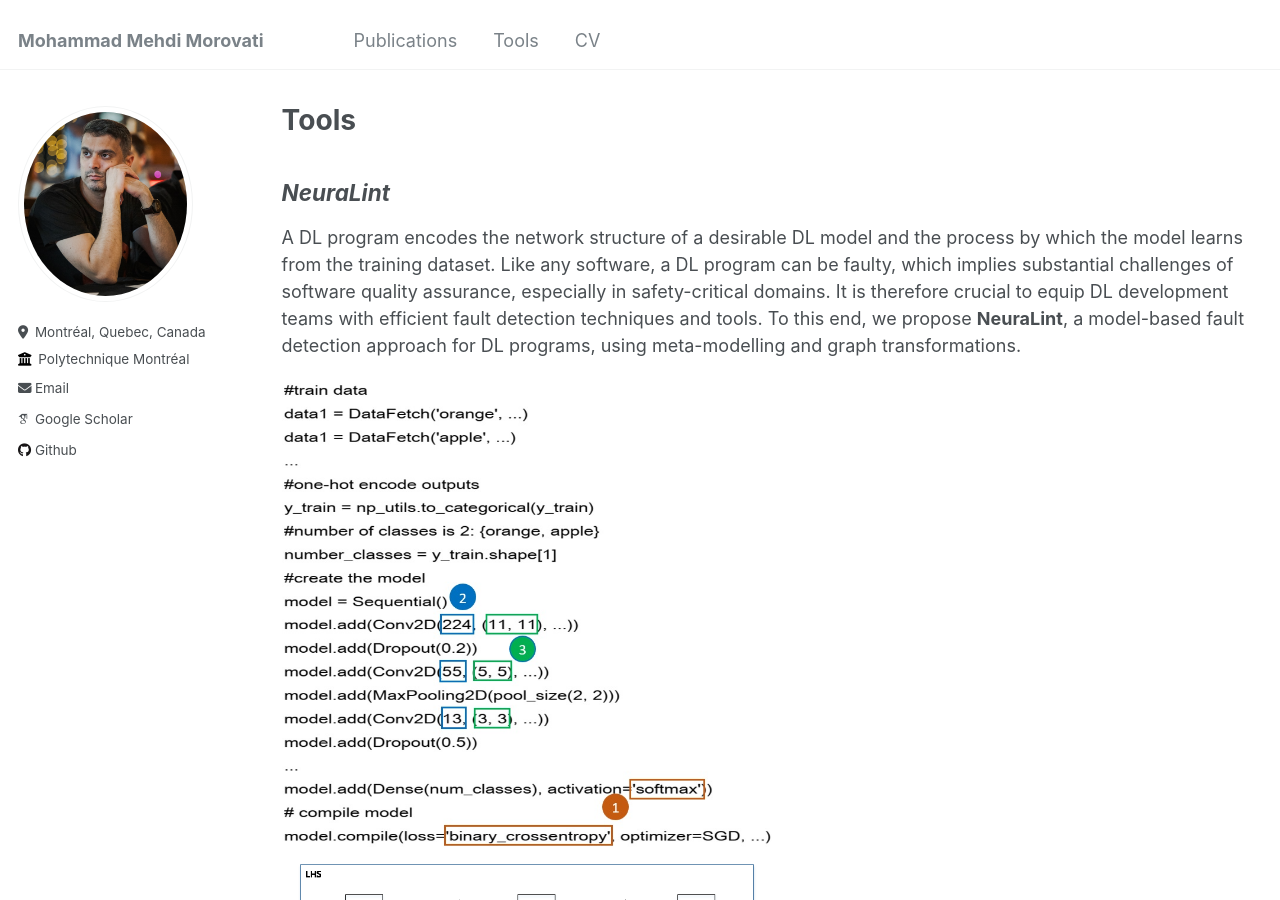
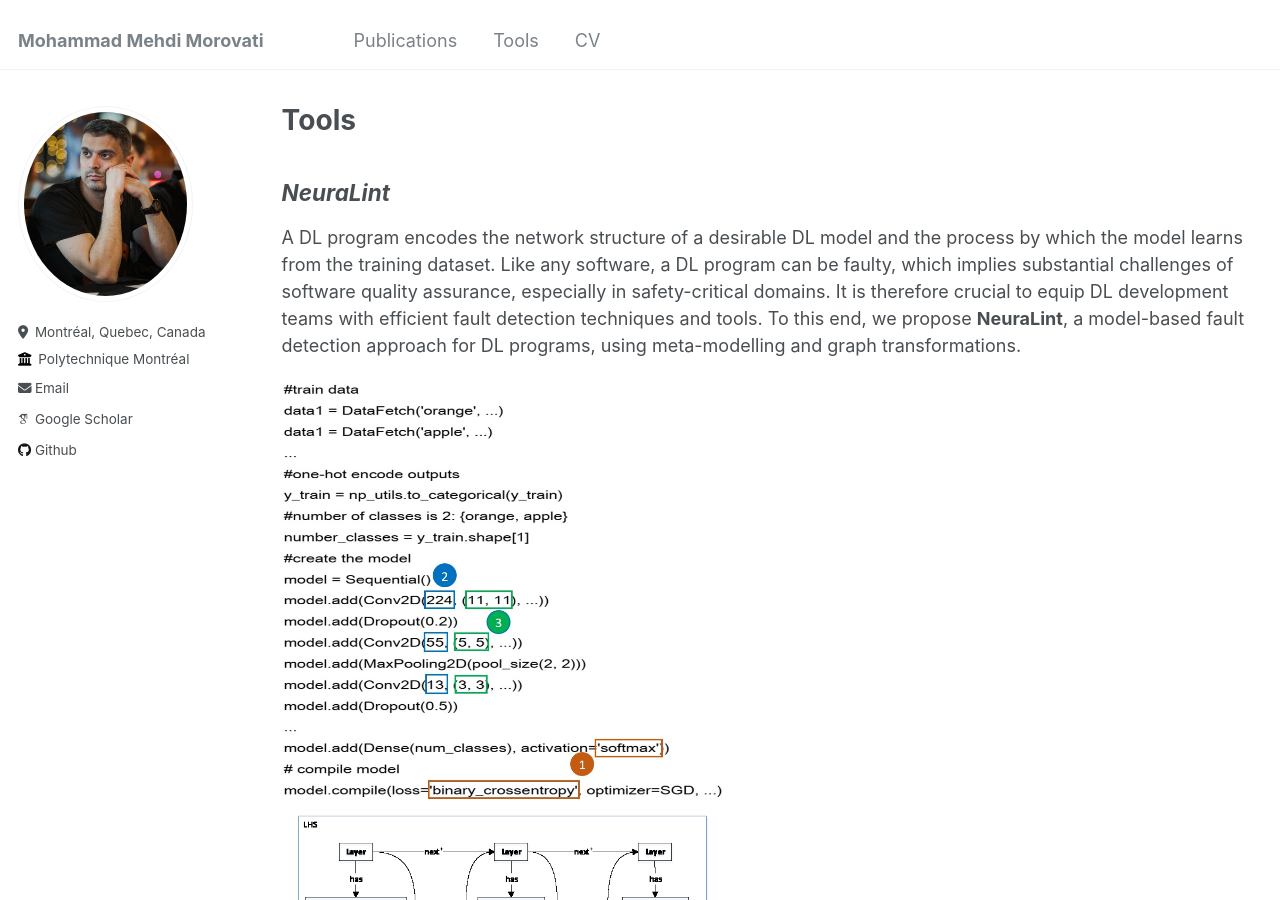
Before and after one commit to mehdi-morovati/mehdi-morovati.github.io, a Jekyll site: the page built from _pages/teaching.html, in a window 1280 px wide and 900 px high. Built offline with Jekyll 4.4.1, drawn with Linux system fonts in a browser that asks for light colours; some web fonts are replaced.

Commit message:
Update teaching.html

```diff
--- a/_pages/teaching.html
+++ b/_pages/teaching.html
@@ -12,9 +12,9 @@ A DL program encodes the network structure of a desirable DL model and the proce
 
 <div class="row">
   <div class="column">
-    <img src="/images/neuralint01.jpg" style="width:50%">
+    <img src="/images/neuralint01.jpg" style="width:45%">
   </div>
   <div class="column">
-    <img src="/images/neuralint02.png" style="width:50%">
+    <img src="/images/neuralint02.png" style="width:45%">
   </div>
 </div>
```
